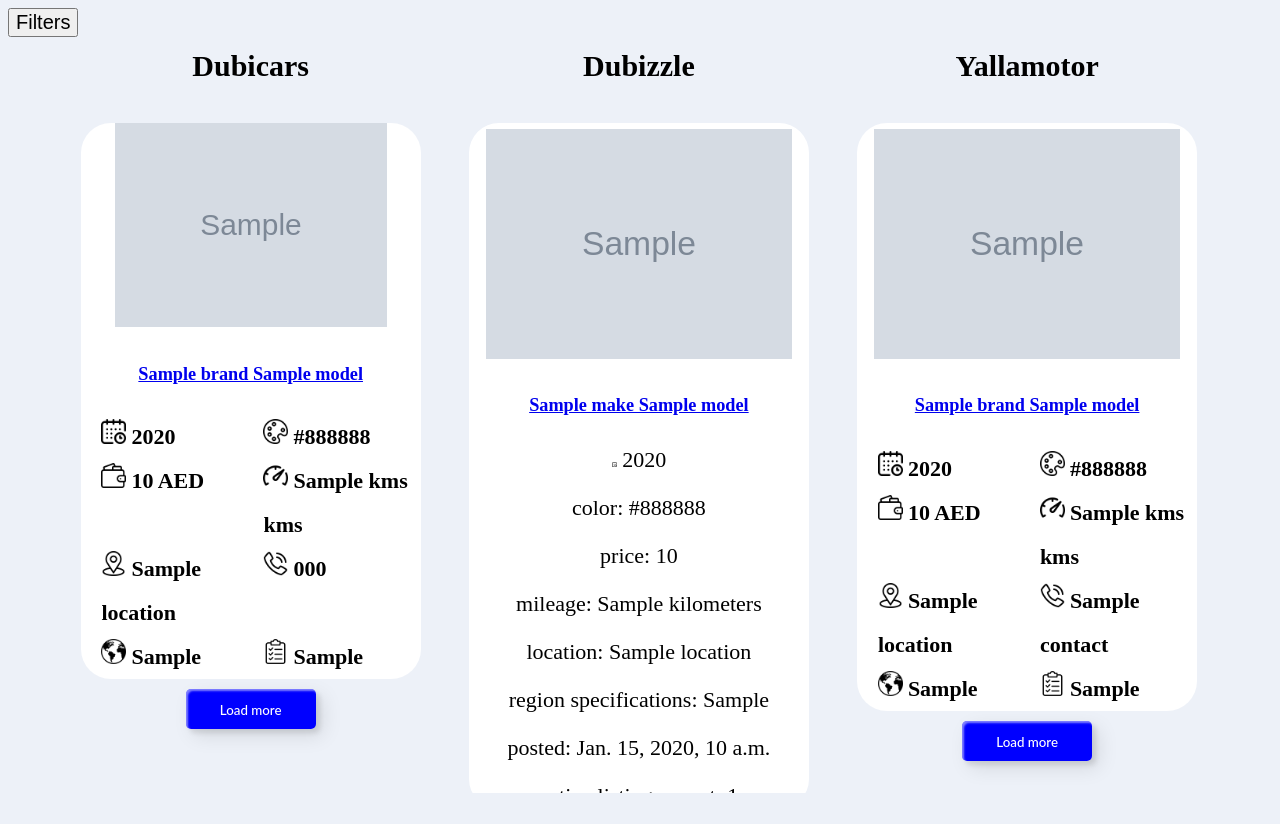
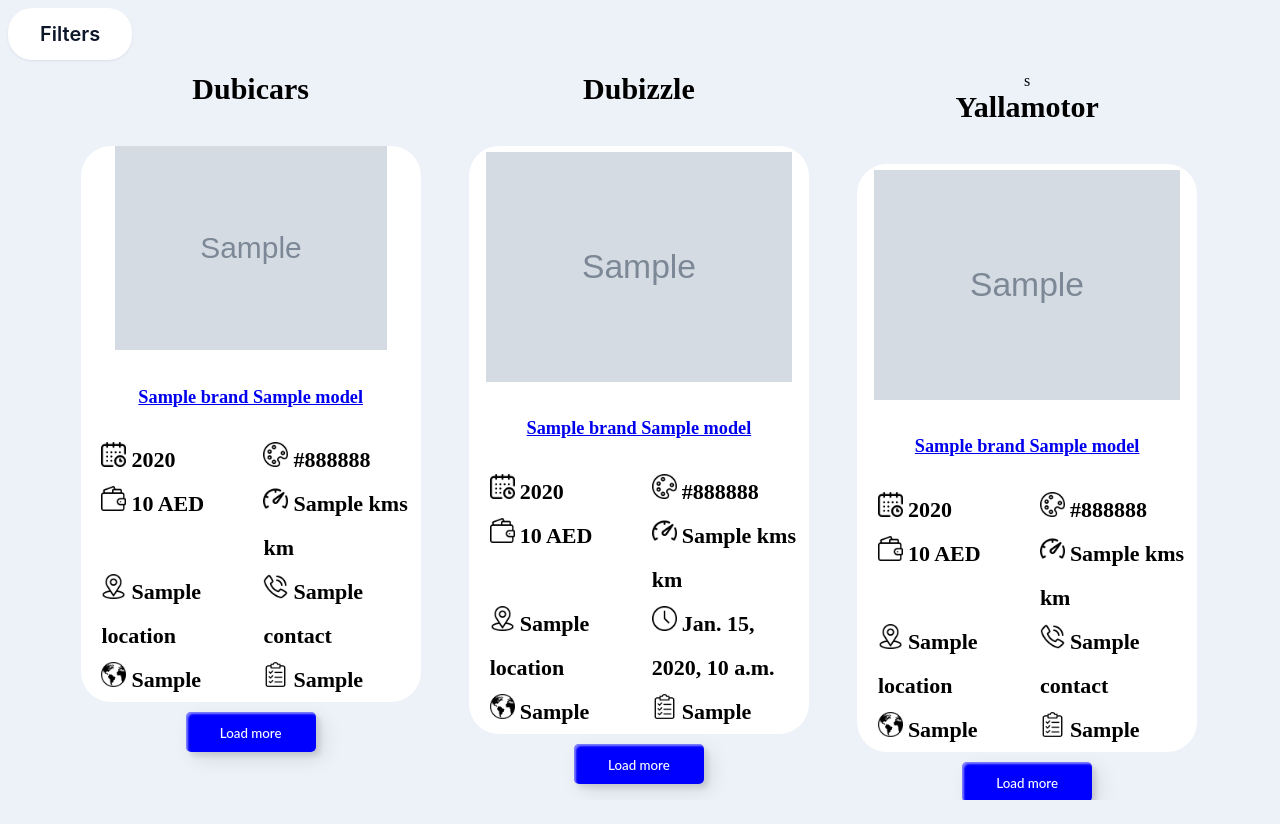
Before and after one commit to YehorObidniak/cars_eugene, a Django app: template main/templates/main/index.html in a window 1280 px wide. Before the commit the page ends 793 px from the top, so only its background shows below. Run offline with Django 4.2, Linux system fonts and the light colour scheme; the template is opened without the code that fills it: most values are stand-ins (such as "Sample title", 1, 10 or a date in 2020); grey boxes marked "Sample" are stand-in pictures.

Commit message:
added fast db, one filters for all cars, some css

```diff
--- a/cars_project/settings.py
+++ b/cars_project/settings.py
@@ -82,6 +82,7 @@ DATABASES = {
     'default': {
         'ENGINE': 'django.db.backends.sqlite3',
         'NAME': BASE_DIR / 'db.sqlite3',
+        'CONN_MAX_AGE': 180,
     }
 }
 
--- a/main/templates/main/index.html
+++ b/main/templates/main/index.html
@@ -25,7 +25,7 @@ body{
   display: inline-block;
   overflow-y: scroll;
   width: 30%;
-  height: 93vh;
+  height: 91vh;
   text-align:center;
   margin: 1%;
 }
@@ -47,12 +47,93 @@ body{
   text-align:center;
 }
 
+/* Filter Button */
+.button {
+  background-color: #fff;
+  border: 0 solid #e2e8f0;
+  border-radius: 1.5rem;
+  box-sizing: border-box;
+  color: #0d172a;
+  cursor: pointer;
+  display: inline-block;
+  font-family: "Basier circle",-apple-system,system-ui,"Segoe UI",Roboto,"Helvetica Neue",Arial,"Noto Sans",sans-serif,"Apple Color Emoji","Segoe UI Emoji","Segoe UI Symbol","Noto Color Emoji";
+  font-weight: 600;
+  line-height: 1;
+  padding: 1rem 1.6rem;
+  text-align: center;
+  text-decoration: none #0d172a solid;
+  transition: all .1s cubic-bezier(.4, 0, .2, 1);
+  box-shadow: 0px 1px 2px rgba(166, 175, 195, 0.25);
+  user-select: none;
+  -webkit-user-select: none;
+  touch-action: manipulation;
+  margin-top: auto;
+  margin-bottom: auto;
+
+}
+.button:hover {
+  background-color: #717171;
+  color: #fff;
+}
+
+@media (min-width: 768px) {
+  .button {
+    font-size: 1.125rem;
+    padding: 1rem 2rem;
+  }
+}
+/* Loader */
+.loader, .loader:before, .loader:after {
+  border-radius: 50%;
+  width: 2.5em;
+  height: 2.5em;
+  animation-fill-mode: both;
+  animation: bblFadInOut 1.8s infinite ease-in-out;
+}
+.loader {
+  color: #001eff;
+  font-size: 7px;
+  position: relative;
+  text-indent: -9999em;
+  transform: translateZ(0);
+  animation-delay: -0.16s;
+}
+.loader:before,.loader:after {
+  content: '';
+  position: relative;
+  top: 0;
+}
+.loader:before {
+  left: -3.5em;
+  animation-delay: -0.32s;
+}
+.loader:after {
+  left: 3.5em;
+}
+@keyframes bblFadInOut {
+  0%, 80%, 100% { box-shadow: 0 2.5em 0 -1.3em }
+  40% { box-shadow: 0 2.5em 0 0 }
+}
+
+
+/* scrollbar */
+.cl::-webkit-scrollbar {
+width: 10px;
+}
+.cl::-webkit-scrollbar-track {
+ border-radius: 8px;
+ background-color: #f5f5f5;
+ border: 1px solid #e0e0e0;
+}
+ .cl::-webkit-scrollbar-thumb {
+border-radius: 8px;
+background-color: #717171;
+}
 .btn_dubicars {
   float: left;
   padding: 100px;
   align-items: center;
 }
-
  .cardDb, .cardDz, .cardYl{
   position:relative;
   width: 100%;
@@ -72,6 +153,8 @@ body{
 
 
 }
+
+/*Names of sites */
 #names{
   top:0;
   text-align: center;
@@ -81,29 +164,25 @@ body{
   font-weight: bold;
 }
 
-
-
+/* Cards */
 .cardDb:hover, .cardDz:hover, .cardYl:hover{
-  background: rgb(240, 240, 240);
+  background: rgb(248, 248, 248);
   transform: scale(1.02);
-  box-shadow: rgb(95, 95, 99) 0px 2px 4px, rgb(141, 144, 149) 0px 7px 13px -3px, rgb(99, 99, 103) 0px -3px 0px inset;
+  box-shadow: rgb(95, 95, 99) 0px 2px 4px, rgb(255, 255, 255) 0px 7px 13px -3px, rgb(99, 99, 103) 0px -3px 0px inset;
 
 }
 .cardDb:active {
   transform: scale(0.95) rotateZ(1.7deg);
 }
-
 .img{
   width: 25px;
   height: 25px;
   margin-right: 5px;
 
 }
-
 .textcols {
 	white-space: 10px;
 }
-
 .textcols-item {
 	white-space: normal;
 	display: inline-block;
@@ -150,8 +229,7 @@ background: linear-gradient(0deg, blue 0%, blue 100%);
   background: transparent;
   box-shadow:none;
 }
-.btn-5:before,
-.btn-5:after{
+.btn-5:before,.btn-5:after{
   content:'';
   position:absolute;
   top:0;
@@ -171,23 +249,22 @@ background: linear-gradient(0deg, blue 0%, blue 100%);
   left:0;
   bottom:0;
 }
-.btn-5:hover:before,
-.btn-5:hover:after{
+.btn-5:hover:before,.btn-5:hover:after{
   width:100%;
   transition:800ms ease all;
 }
 </style>
 </head>
 <body style="background-color: rgb(237, 241, 248)">
-  <button id="filters-visible" style="font-size: 20px;">Filters</button>
+  <button id="filters-visible" class="button" style="font-size: 20px;">Filters</button>
   <div id="filters-container">
-    <form class="filters-form-dubicars" method="get">
-      <b style="font-size: 20px; ">Dubicars</b>
-      {{dubicarsFilter.as_p}}
+    <form class="filters-form" method="get">
+      <b style="font-size: 20px; ">Filters</b>
+      {{filter.as_p}}
       <button class="btn" type="submit">Submit</button>
     </form>
 
-    <form class="filters-form-dubizzle" method="get">
+    <!-- <form class="filters-form-dubizzle" method="get">
       <b style="font-size: 20px;">Dubizzle</b>
       {{dubizzleFilter.as_p}}
       <button class="btn" type="submit">Submit</button>
@@ -197,7 +274,7 @@ background: linear-gradient(0deg, blue 0%, blue 100%);
       <b style="font-size: 20px;">Yallamotor</b>
       {{yallamotorFilter.as_p}}
       <button class="btn" type="submit">Submit</button>
-    </form>
+    </form> -->
   </div>
 
   <div class="row">
@@ -225,7 +302,7 @@ background: linear-gradient(0deg, blue 0%, blue 100%);
                                 <img src="/media/wallet.png" class="img"><b>{{car.price}} AED</b>
                               </div>
                               <div class="textcols-item">
-                                <img src="/media/dashboard.png" class="img"><b>{{car.kms}} kms</b>
+                                <img src="/media/dashboard.png" class="img"><b>{{car.kms}} km</b>
                               </div>
                             </div>
                             <!-- 3 -->
@@ -234,7 +311,7 @@ background: linear-gradient(0deg, blue 0%, blue 100%);
                                   <img src="/media/location.png" class="img"><b>{{car.location}}</b>
                               </div>
                               <div class="textcols-item">
-                                <img src="/media/telephone-call.png" class="img"><b>{{car.phone}}</b>
+                                <img src="/media/telephone-call.png" class="img"><b>{{car.contact}}</b>
                               </div>
                             </div>
                           <!-- 4 -->
@@ -262,15 +339,43 @@ background: linear-gradient(0deg, blue 0%, blue 100%);
             <div class="cardDz" onclick="location.href='{{car.url}}';">
               <img src={{car.photo}} class="card-img-top" style="width: 90%; height: 80%; padding-top: 6px;">
               <div class="card-body">
-                        <h5 class="card-title"><a href={{car.url}}>{{car.make}} {{car.model}}<a></h5>
-                        <p class="card-text"><img src="{{MEDIA_URL}}calendar.png" style="width: 5px; height: 5px;" > {{car.year}}</p>
-                        <p class="card-text">color: {{car.color}}</p>
-                        <p class="card-text">price: {{car.price}}</p>
-                        <p class="card-text">mileage: {{car.kilometers}}</p>
-                        <p class="card-text">location: {{car.location}}</p>
-                        <p class="card-text">region specifications: {{car.reg_specs}}</p>
-                        <p class="card-text">posted: {{car.posted}}</p>
-                        <p class="card-text">active listings count: {{car.active_listings_count}}</p>
+                <h5 class="card-title"><a href={{car.url}}>{{car.brand}} {{car.model}}<a></h5>
+                  <!-- 1 -->
+                    <div class="textcols">
+                      <div class="textcols-item">
+                        <img src="/media/calendar.png" class="img"><b>{{car.year}}</b>
+                      </div>
+                      <div class="textcols-item">
+                        <img src="/media/pallete.png" class="img"><b>{{car.color}}</b>
+                      </div>
+                    </div>
+                    <!-- 2 -->
+                    <div class="textcols">
+                      <div class="textcols-item">
+                        <img src="/media/wallet.png" class="img"><b>{{car.price}} AED</b>
+                      </div>
+                      <div class="textcols-item">
+                        <img src="/media/dashboard.png" class="img"><b>{{car.kms}} km</b>
+                      </div>
+                    </div>
+                    <!-- 3 -->
+                    <div class="textcols">
+                      <div class="textcols-item">
+                          <img src="/media/location.png" class="img"><b>{{car.location}}</b>
+                      </div>
+                      <div class="textcols-item">
+                        <img src="/media/clock.png" class="img"><b>{{car.posted}}</b>
+                      </div>
+                    </div>
+                  <!-- 4 -->
+                  <div class="textcols">
+                    <div class="textcols-item">
+                      <img src="/media/earth.png" class="img"><b>{{car.regSpecs}}</b>
+                    </div>
+                    <div class="textcols-item">
+                      <img src="/media/clipboard.png" class="img"><b>{{car.activeListings}}</b>
+                    </div>
+                  </div>
               </div>
             </div>
             {%endfor%}
@@ -280,7 +385,7 @@ background: linear-gradient(0deg, blue 0%, blue 100%);
       </div>
     </div>
     <!-- {{total_obj_dubicars|json_script:"json-total-dubicars"}} -->
-    <div class="cl" id="yl">
+    <div class="cl" id="yl">s
       <div id="names">Yallamotor</div>
       <div class="column" id="yallamotor">
             {%for car in yallamotorFilterQs%}
@@ -303,7 +408,7 @@ background: linear-gradient(0deg, blue 0%, blue 100%);
                               <img src="/media/wallet.png" class="img"><b>{{car.price}} AED</b>
                             </div>
                             <div class="textcols-item">
-                              <img src="/media/dashboard.png" class="img"><b>{{car.kms}} kms</b>
+                              <img src="/media/dashboard.png" class="img"><b>{{car.kms}} km</b>
                             </div>
                           </div>
                           <!-- 3 -->
@@ -346,7 +451,7 @@ background: linear-gradient(0deg, blue 0%, blue 100%);
   function loadMoreCarsDubicars(){
     var _current_item = $('.cardDb').length
     const container = document.getElementById('dubicars');
-    var filter_data = $('.filters-form-dubicars').serialize()
+    var filter_data = $('.filters-form').serialize()
     filter_data += "&total_item=" + _current_item;
 
     $.ajax({
@@ -385,7 +490,7 @@ background: linear-gradient(0deg, blue 0%, blue 100%);
                     <!-- 3 -->
                     <div class="textcols">
                       <div class="textcols-item">
-                        <img src="/media/telephone-call.png" class="img"><b>${car.phone}</b>
+                        <img src="/media/telephone-call.png" class="img"><b>${car.contact}</b>
                       </div>
                       <div class="textcols-item">
                         <img src="/media/location.png" class="img"><b>${car.location}</b>
@@ -413,7 +518,7 @@ background: linear-gradient(0deg, blue 0%, blue 100%);
   function loadMoreCarsDubizzle(){
     var _current_item = $('.cardDz').length
     const container = document.getElementById('dubizzle');
-    var filter_data = $('.filters-form-dubizzle').serialize()
+    var filter_data = $('.filters-form').serialize()
     filter_data += "&total_item=" + _current_item;
 
     $.ajax({
@@ -427,18 +532,46 @@ background: linear-gradient(0deg, blue 0%, blue 100%);
         const data = response.dubizzle
 
         data.map(car =>{
-          container.innerHTML += `<div class="cardDz">
-                <img src=${car.photo} class="card-img-top" style="width: 90%; height: 80%; padding-top: 6px;">
+          container.innerHTML += `<div class="cardDz" onclick="location.href='${car.url}';">
+              <img src=${car.photo} class="card-img-top" style="width: 80%; height: 80%;">
               <div class="card-body">
-                    <h5 class="card-title"><a href=${car.url}>${car.make} ${car.model}<a></h5>
-                    <p class="card-text">year: ${car.year}</p>
-                    <p class="card-text">color: ${car.color}</p>
-                    <p class="card-text">price: ${car.price}</p>
-                    <p class="card-text">mileage: ${car.kilometers}</p>
-                    <p class="card-text">location: ${car.location}</p>
-                    <p class="card-text">region specifications: ${car.reg_specs}</p>
-                    <p class="card-text">posted: ${car.posted}</p>
-                    <p class="card-text">active listings count: ${car.active_listings_count}</p>
+                <h5 class="card-title"><a href=${car.url}>${car.brand} ${car.model}<a></h5>
+                  <!-- 1 -->
+                    <div class="textcols">
+                      <div class="textcols-item">
+                        <img src="/media/calendar.png" class="img"><b>${car.year}</b>
+                      </div>
+                      <div class="textcols-item">
+                        <img src="/media/pallete.png" class="img"><b>${car.color}</b>
+                      </div>
+                    </div>
+                    <!-- 2 -->
+                    <div class="textcols">
+                      <div class="textcols-item">
+                        <img src="/media/wallet.png" class="img"><b>${car.price} AED</b>
+                      </div>
+                      <div class="textcols-item">
+                        <img src="/media/dashboard.png" class="img"><b>${car.kms} kms</b>
+                      </div>
+                    </div>
+                    <!-- 3 -->
+                    <div class="textcols">
+                      <div class="textcols-item">
+                        <img src="/media/telephone-call.png" class="img"><b>${car.posted}</b>
+                      </div>
+                      <div class="textcols-item">
+                        <img src="/media/location.png" class="img"><b>${car.location}</b>
+                      </div>
+                    </div>
+                  <!-- 4 -->
+                  <div class="textcols">
+                    <div class="textcols-item">
+                      <img src="/media/earth.png" class="img"><b>${car.regSpecs}</b>
+                    </div>
+                    <div class="textcols-item">
+                      <img src="/media/clipboard.png" class="img"><b>${car.activeListings}</b>
+                    </div>
+                  </div>
               </div>
             </div>`
         })
@@ -453,7 +586,7 @@ background: linear-gradient(0deg, blue 0%, blue 100%);
     var _current_item = $('.cardYl').length
     console.log(_current_item)
     const container = document.getElementById('yallamotor');
-    var filter_data = $('.filters-form-yallamotor').serialize()
+    var filter_data = $('.filters-form').serialize()
     filter_data += "&total_item=" + _current_item;
 
     $.ajax({
@@ -467,7 +600,7 @@ background: linear-gradient(0deg, blue 0%, blue 100%);
         const data = response.yallamotor
 
         data.map(car =>{
-          container.innerHTML += `<div class="cardYl">
+          container.innerHTML += `<div class="cardYl" onclick="location.href='${car.url}';">
                 <img src=${car.photo} class="card-img-top" style="width: 90%; height: 80%; padding-top: 6px;">
                 <div class="card-body">
                 <h5 class="card-title"><a href=${car.url}>${car.brand} ${car.model}<a></h5>
```
Also changed, not shown: main/filters.py (+9 -2 lines), main/models.py (+16 -0 lines), main/views.py (+17 -17 lines), utils.py (+75 -3 lines), media/clock.png (added). Lines whose indentation alone changed are shown as unchanged.
